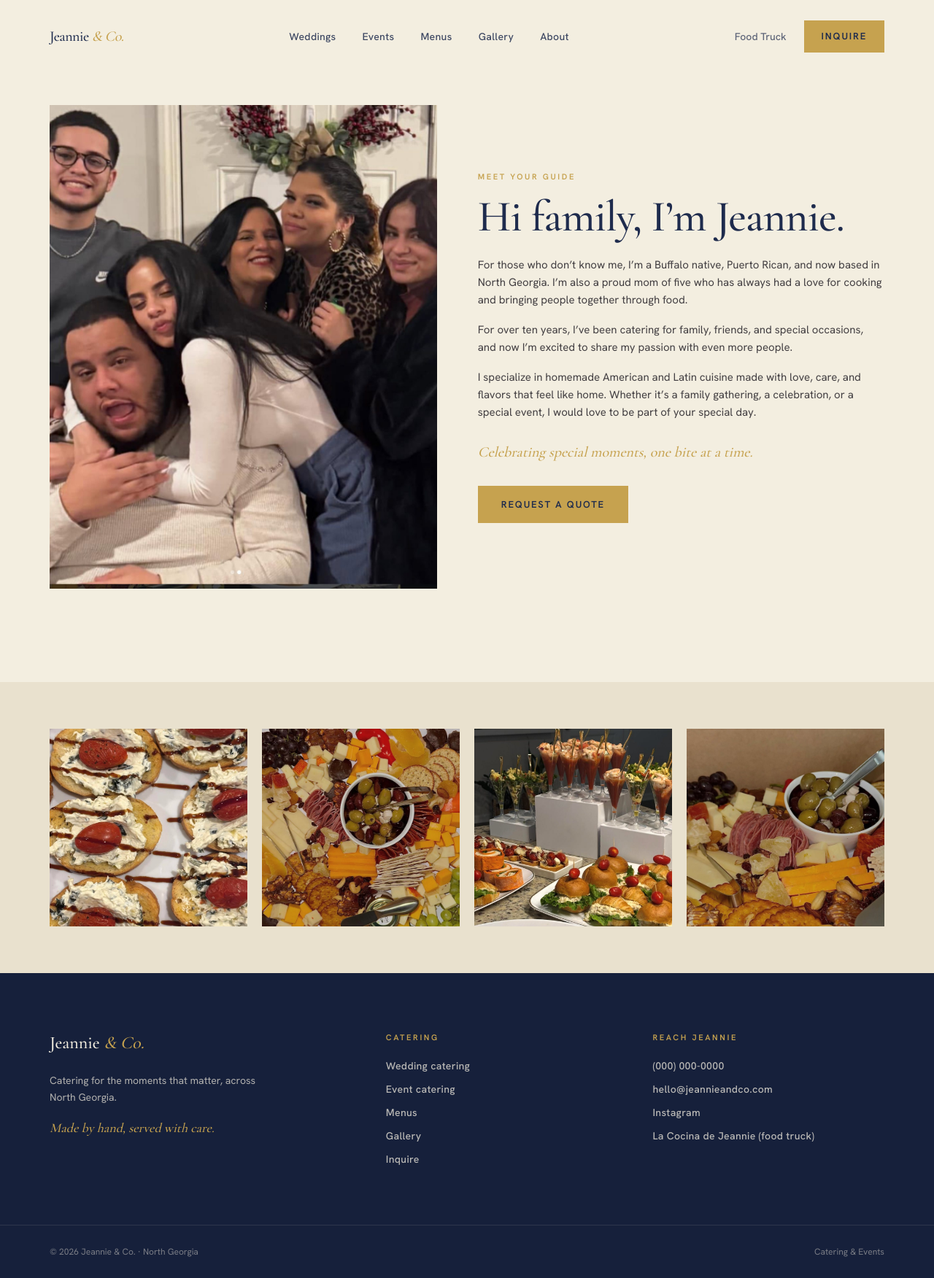
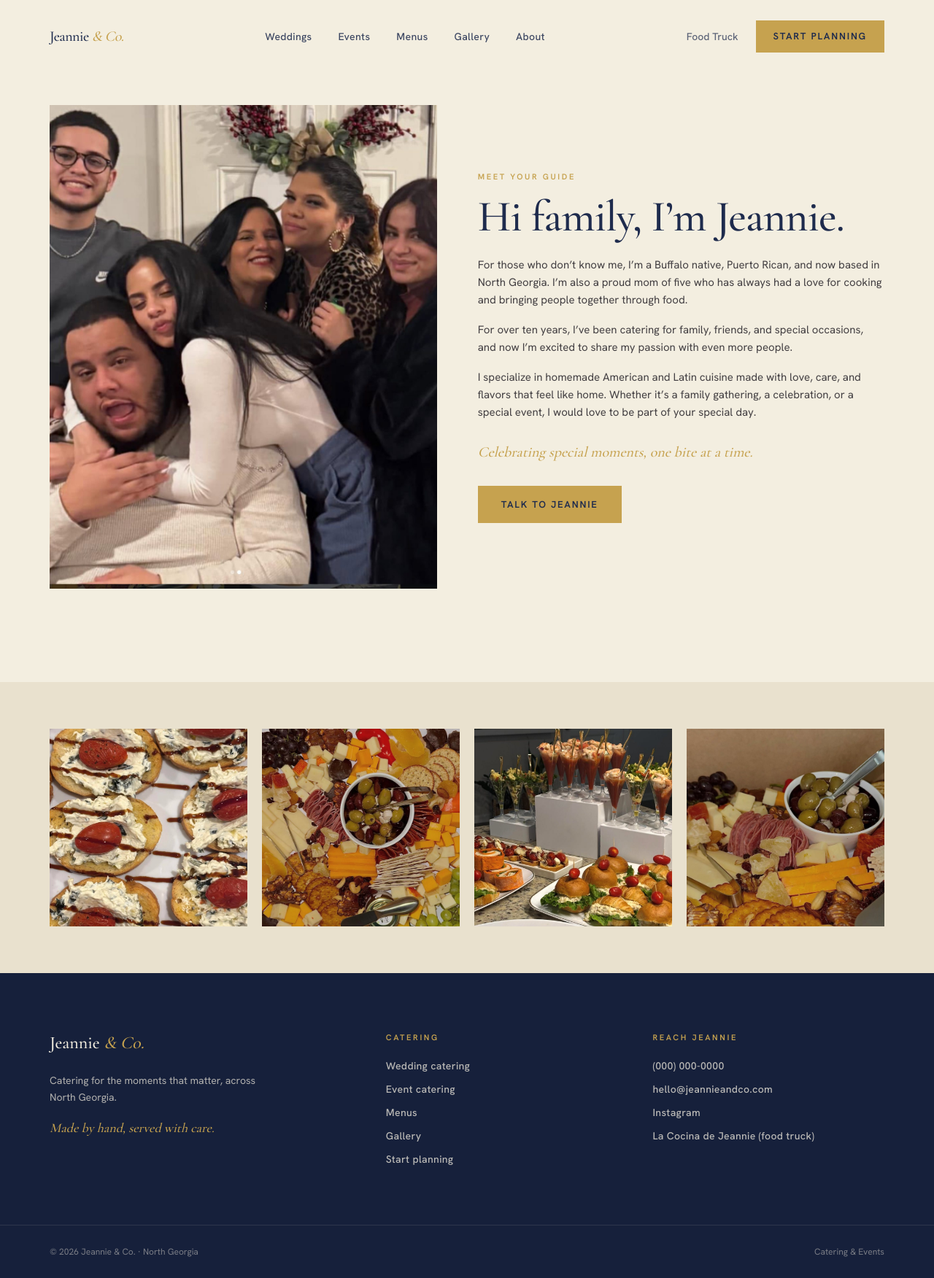
Before and after one commit to gibsonthompson/la-cocina-de-jeannie, a Next.js app: page /about in a window 1280 px wide. Shown: the whole page at 73% size. Built offline with nearby package versions, Linux system fonts and the light colour scheme.

Commit message:
Vary CTAs by context, remove pricing

```diff
--- a/app/about/page.tsx
+++ b/app/about/page.tsx
@@ -28,7 +28,7 @@ export default function About() {
               <p>I specialize in homemade American and Latin cuisine made with love, care, and flavors that feel like home. Whether it&rsquo;s a family gathering, a celebration, or a special event, I would love to be part of your special day.</p>
             </div>
             <p className="es mt-7 text-xl">Celebrating special moments, one bite at a time.</p>
-            <Link href="/quote" className="btn-gold mt-8">Request a quote</Link>
+            <Link href="/quote" className="btn-gold mt-8">Talk to Jeannie</Link>
           </Reveal>
         </div>
       </section>
--- a/app/components/Footer.tsx
+++ b/app/components/Footer.tsx
@@ -1,21 +1,13 @@
 import Link from "next/link";
-
 export default function Footer() {
   return (
     <footer className="bg-navy-deep text-cream">
       <div className="shell grid gap-12 py-20 md:grid-cols-[1.3fr_1fr_1fr]">
         <div>
-          <p className="font-display text-2xl text-cream">
-            Jeannie <span className="italic text-gold">&amp; Co.</span>
-          </p>
-          <p className="mt-6 max-w-xs font-body text-sm leading-relaxed text-cream/70">
-            Catering for the moments that matter, across North Georgia.
-          </p>
-          <p className="mt-4 font-display text-lg italic text-gold">
-            Made by hand, served with care.
-          </p>
+          <p className="font-display text-2xl text-cream">Jeannie <span className="italic text-gold">&amp; Co.</span></p>
+          <p className="mt-6 max-w-xs font-body text-sm leading-relaxed text-cream/70">Catering for the moments that matter, across North Georgia.</p>
+          <p className="mt-4 font-display text-lg italic text-gold">Made by hand, served with care.</p>
         </div>
-
         <div>
           <h3 className="label mb-5">Catering</h3>
           <ul className="space-y-3 font-body text-sm text-cream/75">
@@ -23,14 +15,12 @@ export default function Footer() {
             <li><Link href="/event-catering" className="link-ed hover:text-gold">Event catering</Link></li>
             <li><Link href="/menus" className="link-ed hover:text-gold">Menus</Link></li>
             <li><Link href="/gallery" className="link-ed hover:text-gold">Gallery</Link></li>
-            <li><Link href="/quote" className="link-ed hover:text-gold">Inquire</Link></li>
+            <li><Link href="/quote" className="link-ed hover:text-gold">Start planning</Link></li>
           </ul>
         </div>
-
         <div>
           <h3 className="label mb-5">Reach Jeannie</h3>
           <ul className="space-y-3 font-body text-sm text-cream/75">
-            {/* PLACEHOLDER contact details */}
             <li><a href="tel:+10000000000" className="link-ed hover:text-gold">(000) 000-0000</a></li>
             <li><a href="mailto:hello@jeannieandco.com" className="link-ed hover:text-gold">hello@jeannieandco.com</a></li>
             <li><a href="https://instagram.com" className="link-ed hover:text-gold">Instagram</a></li>
@@ -38,12 +28,7 @@ export default function Footer() {
           </ul>
         </div>
       </div>
-      <div className="border-t border-cream/10">
-        <div className="shell flex flex-col gap-2 py-7 font-body text-xs text-cream/45 sm:flex-row sm:items-center sm:justify-between">
-          <span>&copy; {new Date().getFullYear()} Jeannie &amp; Co. &middot; North Georgia</span>
-          <span>Catering &amp; Events</span>
-        </div>
-      </div>
+      <div className="border-t border-cream/10"><div className="shell flex flex-col gap-2 py-7 font-body text-xs text-cream/45 sm:flex-row sm:items-center sm:justify-between"><span>&copy; 2026 Jeannie &amp; Co. &middot; North Georgia</span><span>Catering &amp; Events</span></div></div>
     </footer>
   );
 }
--- a/app/components/Nav.tsx
+++ b/app/components/Nav.tsx
@@ -1,6 +1,5 @@
 import Link from "next/link";
 import Logo from "./Logo";
-
 const links = [
   { href: "/wedding-catering", label: "Weddings" },
   { href: "/event-catering", label: "Events" },
@@ -8,27 +7,18 @@ const links = [
   { href: "/gallery", label: "Gallery" },
   { href: "/about", label: "About" },
 ];
-
-export default function Nav({ light = false }: { light?: boolean }) {
+export default function Nav({ light=false }:{ light?:boolean }) {
   const tone = light ? "text-cream" : "text-navy";
   return (
     <header className={`absolute inset-x-0 top-0 z-30 ${tone}`}>
       <nav className="shell flex items-center justify-between py-7">
         <Logo />
         <div className="hidden items-center gap-9 lg:flex">
-          {links.map((l) => (
-            <Link key={l.href} href={l.href} className="link-ed opacity-85 hover:opacity-100">
-              {l.label}
-            </Link>
-          ))}
+          {links.map((l)=>(<Link key={l.href} href={l.href} className="link-ed opacity-85 hover:opacity-100">{l.label}</Link>))}
         </div>
         <div className="flex items-center gap-6">
-          <Link href="/truck" className="hidden text-sm font-medium opacity-70 hover:opacity-100 md:inline">
-            Food Truck
-          </Link>
-          <Link href="/quote" className="btn-gold !px-6 !py-3">
-            Inquire
-          </Link>
+          <Link href="/truck" className="hidden text-sm font-medium opacity-70 hover:opacity-100 md:inline">Food Truck</Link>
+          <Link href="/quote" className="btn-gold !px-6 !py-3">Start planning</Link>
         </div>
       </nav>
     </header>
--- a/app/event-catering/page.tsx
+++ b/app/event-catering/page.tsx
@@ -31,7 +31,7 @@ export default function EventCatering() {
               Showers, birthdays, quinceañeras, corporate events, and private parties
               across North Georgia, catered with care and a little spice.
             </p>
-            <div className="mt-9"><Link href="/quote" className="btn-gold">Request a quote</Link></div>
+            <div className="mt-9"><Link href="/quote" className="btn-gold">Tell us about your event</Link></div>
           </Reveal>
         </div>
       </section>
@@ -70,7 +70,7 @@ export default function EventCatering() {
 
       <section className="bg-navy text-cream">
         <div className="shell py-24 text-center md:py-28">
-          <Reveal className="mx-auto max-w-2xl"><h2 className="font-display text-4xl sm:text-5xl">Tell us what you&rsquo;re celebrating.</h2><div className="mt-9 flex justify-center"><Link href="/quote" className="btn-gold">Request a quote</Link></div></Reveal>
+          <Reveal className="mx-auto max-w-2xl"><h2 className="font-display text-4xl sm:text-5xl">Tell us what you&rsquo;re celebrating.</h2><div className="mt-9 flex justify-center"><Link href="/quote" className="btn-gold">Start planning</Link></div></Reveal>
         </div>
       </section>
       <Footer />
--- a/app/menus/page.tsx
+++ b/app/menus/page.tsx
@@ -47,8 +47,8 @@ export default function Menus() {
             </div>
           ))}
         </div>
-        <p className="mt-8 font-body text-sm italic text-charcoal/55">Final dishes and pricing come with your custom quote.</p>
-        <div className="mt-10"><Link href="/quote" className="btn-gold">Request a custom menu</Link></div>
+        <p className="mt-8 font-body text-sm italic text-charcoal/55">Final dishes come together when we plan your event.</p>
+        <div className="mt-10"><Link href="/quote" className="btn-gold">Plan your menu</Link></div>
       </section>
       <Footer />
     </main>
--- a/app/page.tsx
+++ b/app/page.tsx
@@ -21,7 +21,7 @@ export default function Home() {
               celebrations. Built by hand, served with a little spice.
             </p>
             <div className="mt-9 flex flex-wrap items-center gap-7">
-              <Link href="/quote" className="btn-gold">Request a quote</Link>
+              <Link href="/quote" className="btn-gold">Start planning</Link>
               <Link href="/menus" className="link-ed text-cream">Explore the menu</Link>
             </div>
           </Reveal>
@@ -119,7 +119,7 @@ export default function Home() {
           <div className="mt-14 grid gap-px overflow-hidden border border-cream/10 bg-cream/10 md:grid-cols-3">
             {[
               { n:"01", t:"Tell us about your day", d:"Share your date, guest count, and the feeling you're after." },
-              { n:"02", t:"We build your menu & quote", d:"A custom menu and a clear quote, tailored to your celebration." },
+              { n:"02", t:"We build your menu", d:"A custom menu tailored to your celebration, with everything laid out clearly." },
               { n:"03", t:"We cater, you celebrate", d:"Setup, serving, and cleanup handled, so you can enjoy your guests." },
             ].map((s)=>(
               <div key={s.n} className="bg-navy p-9">
@@ -135,28 +135,23 @@ export default function Home() {
       {/* ================= PACKAGES (with starting-at) ================= */}
       <section className="bg-cream">
         <div className="shell py-24 md:py-32">
-          <Reveal className="max-w-2xl"><p className="label">Sample packages</p>
-            <h2 className="mt-4 font-display text-4xl text-navy sm:text-5xl">A starting point, not a limit.</h2></Reveal>
+          <Reveal className="max-w-2xl"><p className="label">Ways we serve</p>
+            <h2 className="mt-4 font-display text-4xl text-navy sm:text-5xl">Built around your celebration.</h2></Reveal>
           <div className="mt-12 grid gap-6 md:grid-cols-3">
             {[
-              { t:"Grazing & charcuterie", p:"$18", d:"Artisan boards and grazing tables, styled to impress." },
-              { t:"Passed appetizers", p:"$26", d:"Hot and cold bites, crostini, and homemade favorites." },
-              { t:"Full-service event", p:"$42", d:"Plated or buffet entrees with setup, serving, and cleanup." },
+              { t:"Grazing & charcuterie", d:"Artisan boards and grazing tables, styled to impress." },
+              { t:"Passed appetizers", d:"Hot and cold bites, crostini, and homemade favorites." },
+              { t:"Full-service events", d:"Plated or buffet entrees with setup, serving, and cleanup." },
             ].map((p)=>(
               <Reveal key={p.t}>
                 <div className="flex h-full flex-col border border-navy/12 p-9">
                   <h3 className="font-display text-2xl text-navy">{p.t}</h3>
-                  <p className="mt-4 font-display text-3xl text-gold">{p.p}<span className="font-body text-sm text-charcoal/60"> / guest</span></p>
-                  <p className="mt-1 font-body text-[11px] uppercase tracking-label text-charcoal/45">Starting at &middot; placeholder</p>
                   <p className="mt-4 font-body text-[15px] leading-relaxed text-charcoal/80">{p.d}</p>
-                  <Link href="/quote" className="link-ed mt-auto pt-7 text-navy">Request this package</Link>
+                  <Link href="/quote" className="link-ed mt-auto pt-7 text-navy">Start planning</Link>
                 </div>
               </Reveal>
             ))}
           </div>
-          <p className="mt-8 font-body text-sm italic text-charcoal/55">
-            Final pricing depends on guest count, menu, and service style. Placeholder figures, to be set.
-          </p>
         </div>
       </section>
 
@@ -216,8 +211,8 @@ export default function Home() {
         <div className="shell relative py-28 text-center md:py-36">
           <Reveal className="mx-auto max-w-2xl">
             <h2 className="font-display text-5xl leading-tight sm:text-6xl">Let&rsquo;s set your table.</h2>
-            <p className="mt-5 font-body text-lg text-cream/80">Tell us about your celebration and we&rsquo;ll send a custom menu and quote within 24 hours.</p>
-            <div className="mt-9 flex justify-center"><Link href="/quote" className="btn-gold">Request a quote</Link></div>
+            <p className="mt-5 font-body text-lg text-cream/80">Tell us about your celebration and we&rsquo;ll get back to you within 24 hours with a custom menu.</p>
+            <div className="mt-9 flex justify-center"><Link href="/quote" className="btn-gold">Check your date</Link></div>
           </Reveal>
         </div>
       </section>
--- a/app/quote/page.tsx
+++ b/app/quote/page.tsx
@@ -15,7 +15,7 @@ export default function Quote() {
           <p className="label">Sent</p>
           <h1 className="mt-4 font-display text-5xl text-navy sm:text-6xl">Thank you.</h1>
           <p className="mt-5 max-w-md font-body text-lg leading-relaxed text-charcoal/80">
-            We&rsquo;ll be in touch within 24 hours with a custom menu and quote.
+            We&rsquo;ll be in touch within 24 hours with a custom menu for your event.
           </p>
         </section>
         <Footer />
@@ -28,10 +28,10 @@ export default function Quote() {
       <section className="shell grid gap-16 pb-28 pt-36 md:grid-cols-[1fr_1.2fr]">
         <div>
           <p className="label">Inquire</p>
-          <h1 className="mt-4 font-display text-5xl text-navy sm:text-6xl">Tell us about your celebration.</h1>
+          <h1 className="mt-4 font-display text-5xl text-navy sm:text-6xl">Tell us about your event.</h1>
           <p className="mt-6 max-w-sm font-body text-[15px] leading-relaxed text-charcoal/80">
             Share a few details about your event and we&rsquo;ll get back to you within 24
-            hours with a custom menu and quote.
+            hours with a custom menu for your event.
           </p>
           <p className="mt-8 font-body text-sm text-charcoal/60">Prefer to talk? <a href="tel:+10000000000" className="link-ed text-navy">(000) 000-0000</a></p>
         </div>
--- a/app/wedding-catering/page.tsx
+++ b/app/wedding-catering/page.tsx
@@ -12,7 +12,7 @@ export const metadata: Metadata = {
 
 const steps = [
   { n:"01", t:"Tell us about your day", d:"Share your date, guest count, and the feeling you're after." },
-  { n:"02", t:"We build your menu & quote", d:"A custom menu and a clear quote, tailored to your celebration." },
+  { n:"02", t:"We build your menu", d:"A custom menu tailored to your celebration, with everything laid out clearly." },
   { n:"03", t:"We cater, you celebrate", d:"Setup, serving, and cleanup handled, so you can be present." },
 ];
 const faqs = [
@@ -38,7 +38,7 @@ export default function WeddingCatering() {
               so your day feels like a family gathering and you get to enjoy every
               minute of it.
             </p>
-            <div className="mt-9"><Link href="/quote" className="btn-gold">Request a quote</Link></div>
+            <div className="mt-9"><Link href="/quote" className="btn-gold">Check your date</Link></div>
           </Reveal>
         </div>
       </section>
@@ -96,7 +96,7 @@ export default function WeddingCatering() {
         <Image src="/photos/05-champagne-evening.jpg" alt="" fill sizes="100vw" className="object-cover" />
         <div className="absolute inset-0 bg-navy-deep/70" />
         <div className="shell relative py-28 text-center md:py-32">
-          <Reveal className="mx-auto max-w-2xl"><h2 className="font-display text-5xl leading-tight sm:text-6xl">Let&rsquo;s plan your wedding menu.</h2><p className="mt-5 font-body text-lg text-cream/80">Tell us about your wedding and we&rsquo;ll get back to you within 24 hours.</p><div className="mt-9 flex justify-center"><Link href="/quote" className="btn-gold">Request a quote</Link></div></Reveal>
+          <Reveal className="mx-auto max-w-2xl"><h2 className="font-display text-5xl leading-tight sm:text-6xl">Let&rsquo;s plan your wedding menu.</h2><p className="mt-5 font-body text-lg text-cream/80">Tell us about your wedding and we&rsquo;ll get back to you within 24 hours.</p><div className="mt-9 flex justify-center"><Link href="/quote" className="btn-gold">Start planning</Link></div></Reveal>
         </div>
       </section>
       <Footer />
```
